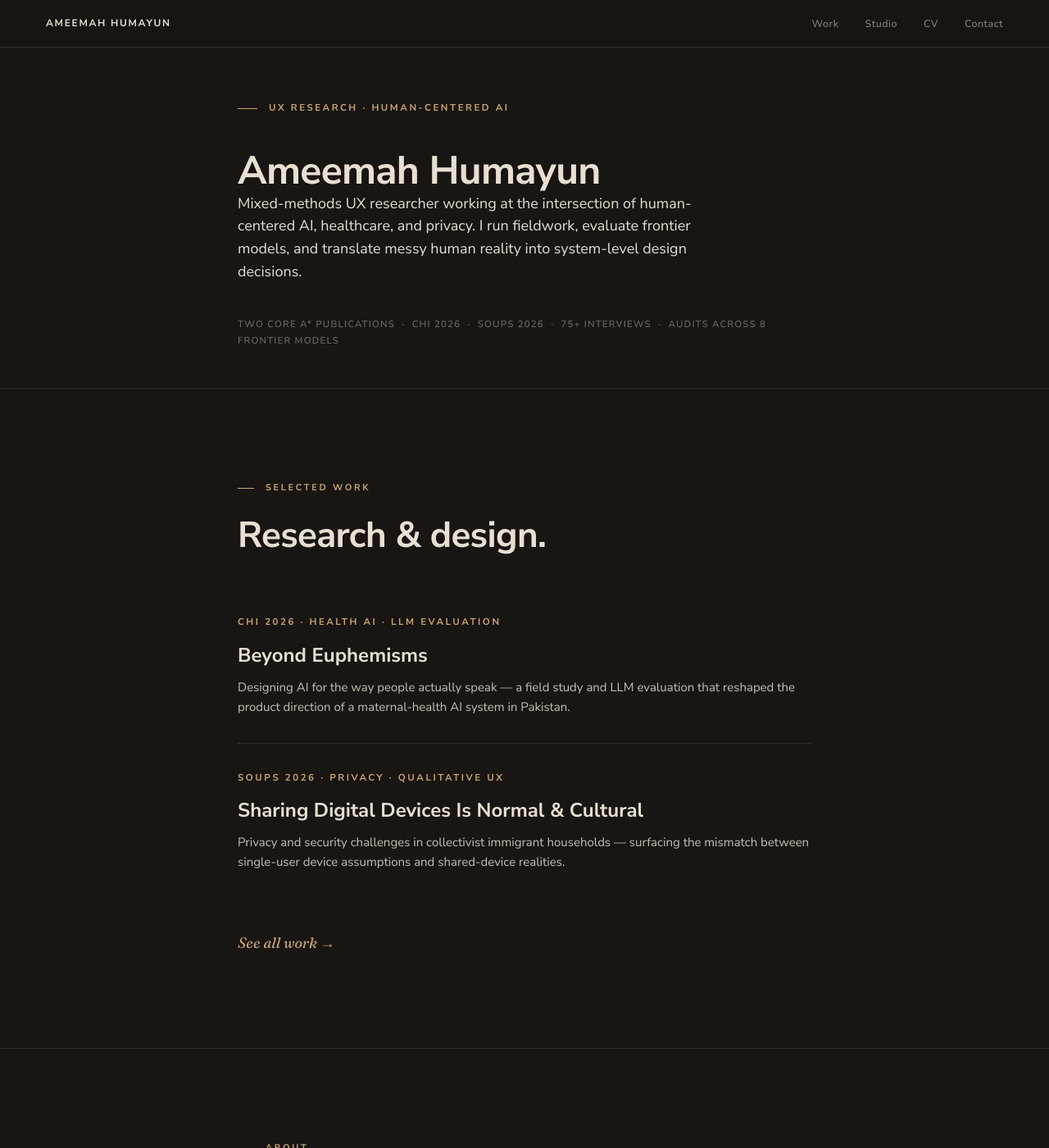
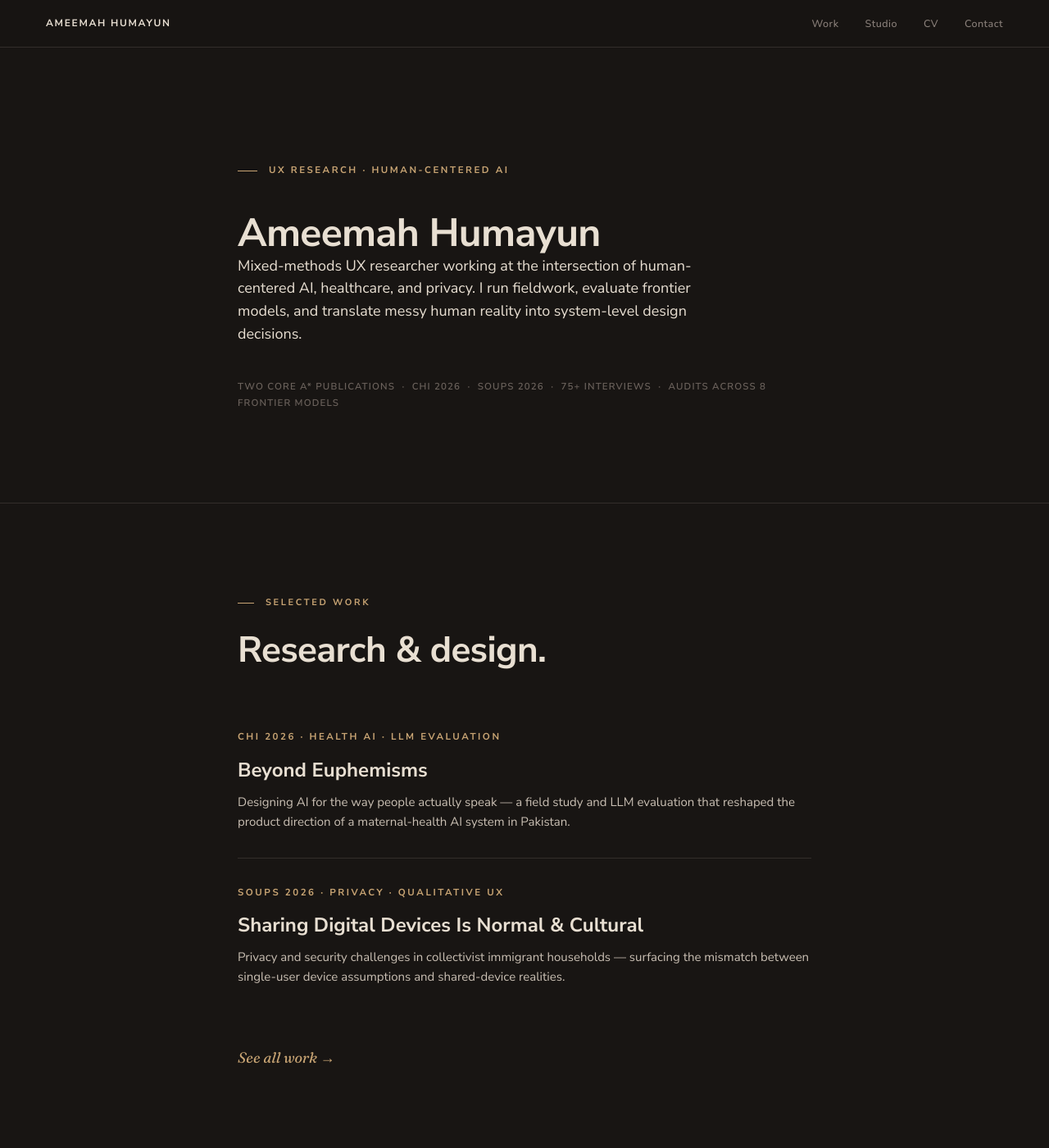
Before and after one commit to ameemahumayun/ameemahumayun.github.io, a Jekyll site: the page built from index.html, in a window 1280 px wide and 1400 px high. Shown: the whole window at 82% size. Built offline with Jekyll 4.4.1, drawn with Linux system fonts in a browser that asks for light colours.

Commit message:
Update layout.css

```diff
--- a/assets/css/layout.css
+++ b/assets/css/layout.css
@@ -88,7 +88,7 @@
 
 /* ----- HERO -------------------------------------------------------------- */
 .hero {
-  padding: var(--space-7) 0 var(--space-6);
+  padding: var(--space-10) 0 7rem;
   border-bottom: var(--hairline);
 }
 .hero__inner {
```
